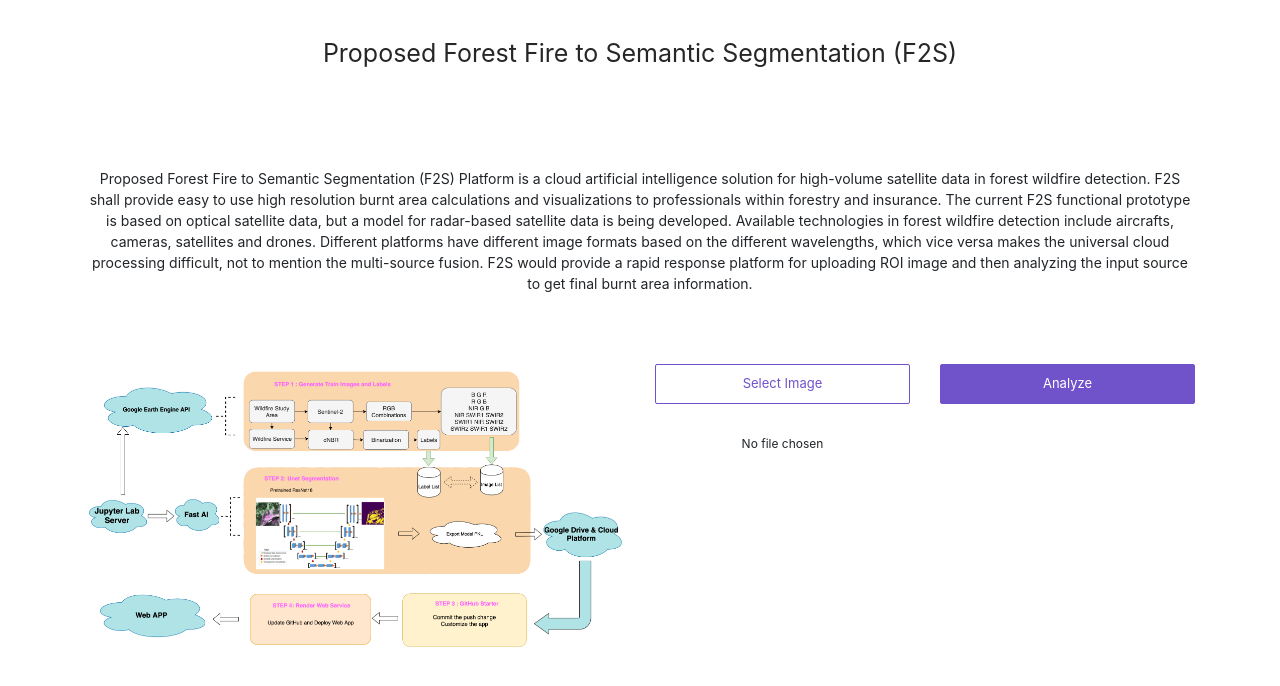
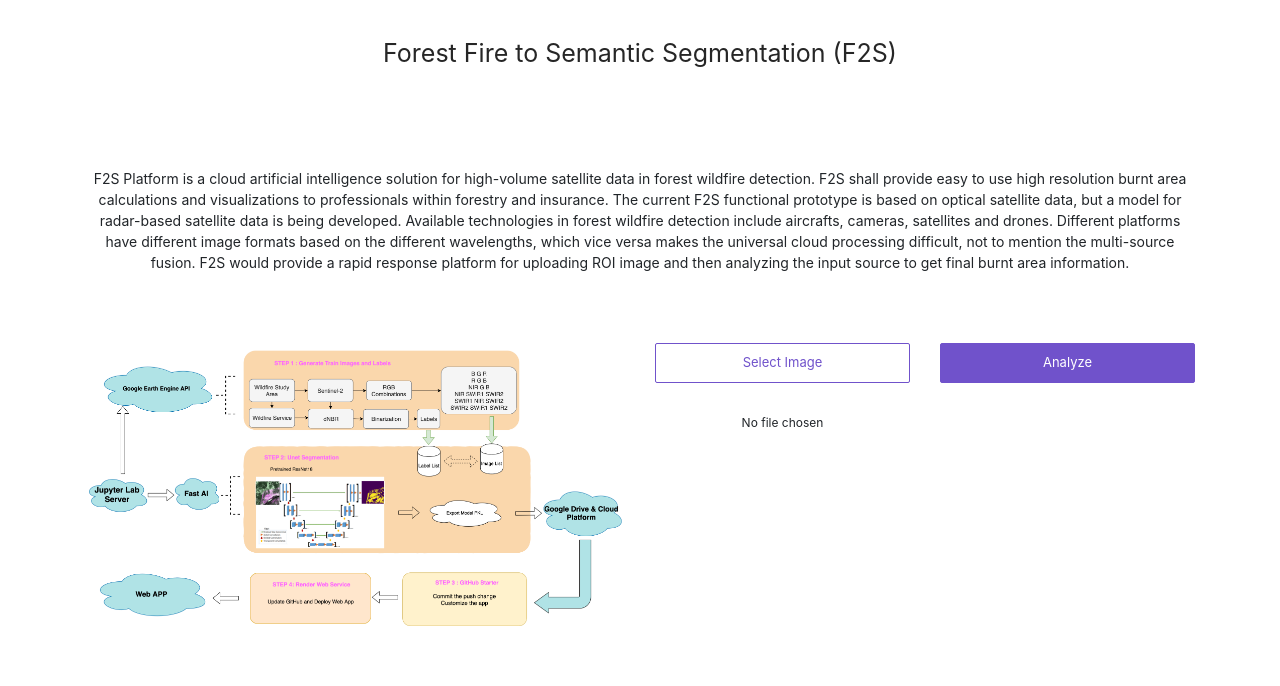
Before and after one commit to KuntaHu/SeeFi, a plain HTML site: page app/view/index.html in a window 1280 px wide. Drawn offline with nearby package versions, Linux system fonts and the light colour scheme.

Commit message:
Update index.html
update title and introduction

```diff
--- a/app/view/index.html
+++ b/app/view/index.html
@@ -8,11 +8,11 @@
 <body>
 <div>
   <div class='center'>
-    <div class='title'> Proposed Forest Fire to Semantic Segmentation (F2S)</div>
+    <div class='title'> Forest Fire to Semantic Segmentation (F2S)</div>
         <div class='container'>
       <div class="row">
         <div class="col-md-12 ">
-          <div class="discription-line">Proposed Forest Fire to Semantic Segmentation (F2S) Platform is a cloud artificial intelligence solution for high-volume satellite data in forest wildfire detection. F2S shall provide easy to use high resolution burnt area calculations and visualizations to professionals within forestry and insurance. The current F2S functional prototype is based on optical satellite data, but a model for radar-based satellite data is being developed.
+          <div class="discription-line">F2S Platform is a cloud artificial intelligence solution for high-volume satellite data in forest wildfire detection. F2S shall provide easy to use high resolution burnt area calculations and visualizations to professionals within forestry and insurance. The current F2S functional prototype is based on optical satellite data, but a model for radar-based satellite data is being developed.
 
 Available technologies in forest wildfire detection include aircrafts, cameras, satellites and drones. Different platforms have different image formats based on the different wavelengths, which vice versa makes the universal cloud processing difficult, not to mention the multi-source fusion. F2S would provide a rapid response platform for uploading ROI image and then analyzing the input source to get final burnt area information.</div>
         </div>
```
